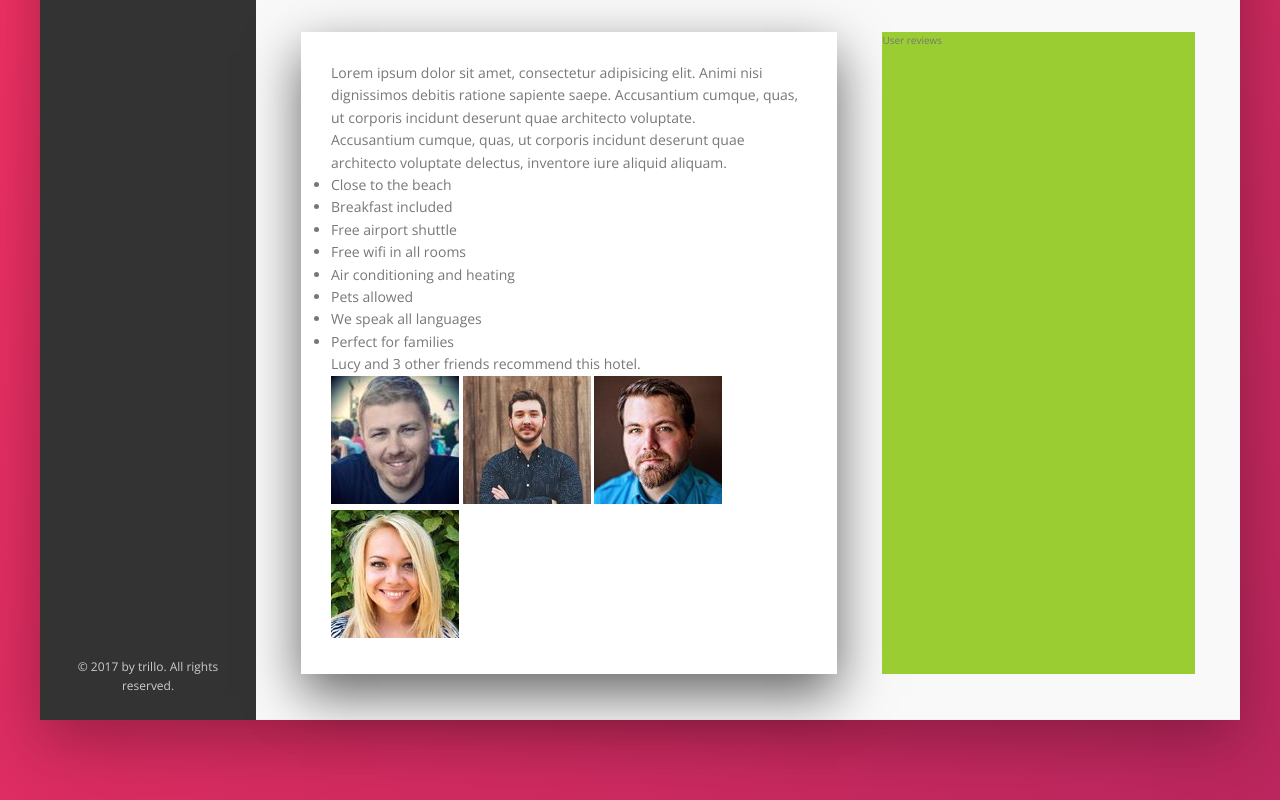
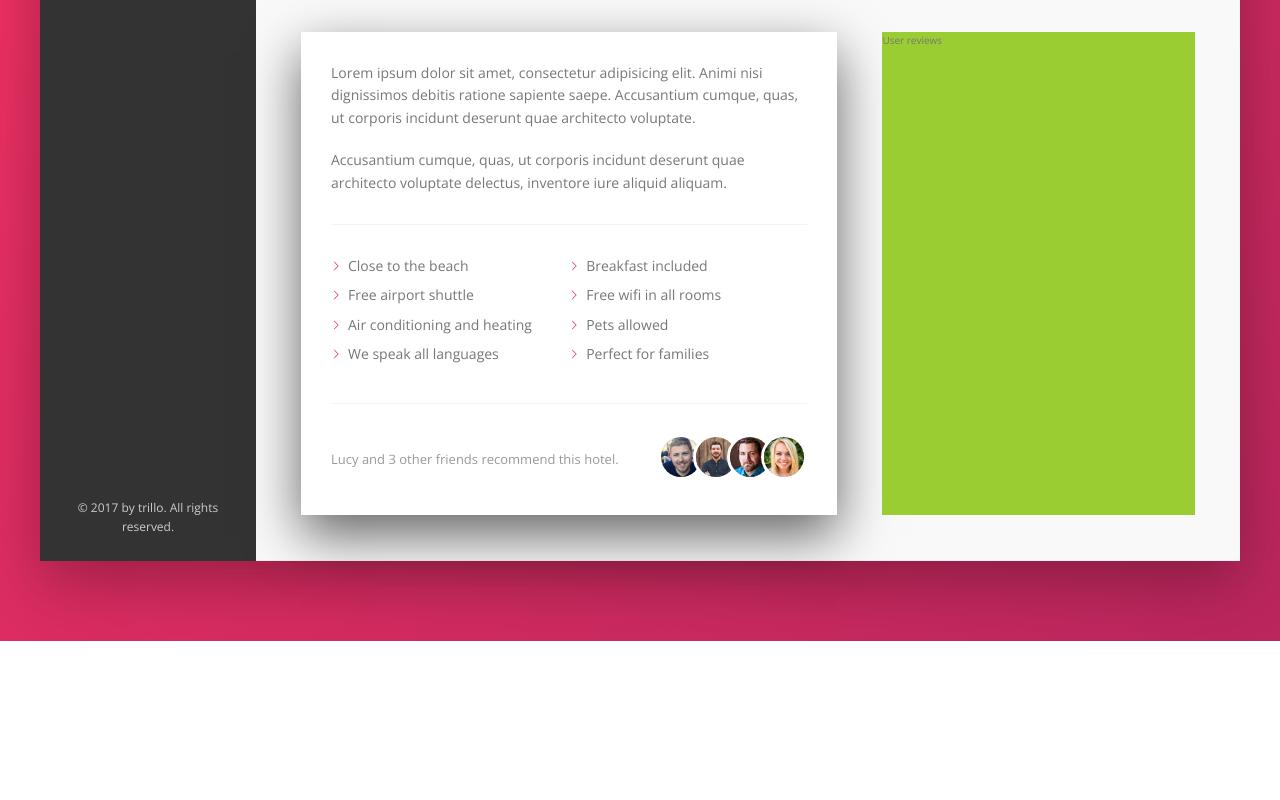
Before and after one commit to Charpell/Trillo, a website: page index.html in a window 1280 px wide. Shown: the part 615-1415 px from the top of the page. After the commit the page ends 1256 px from the top, so only its background shows below. Drawn offline with nearby package versions, Linux system fonts and the light colour scheme; files that its build step writes are made by us from their sources.

Commit message:
Building the Description Section 2

```diff
--- a/index.html
+++ b/index.html
@@ -161,10 +161,10 @@
                                    Lucy and 3 other friends recommend this hotel.
                                </p>
                                <div class="recommend_friends">
-                                   <img src="img/user-3.jpg" alt="Friend 1" class="recommend_photo">
-                                   <img src="img/user-4.jpg" alt="Friend 2" class="recommend_photo">
-                                   <img src="img/user-5.jpg" alt="Friend 3" class="recommend_photo">
-                                   <img src="img/user-6.jpg" alt="Friend 4" class="recommend_photo">
+                                   <img src="img/user-3.jpg" alt="Friend 1" class="recommend__photo">
+                                   <img src="img/user-4.jpg" alt="Friend 2" class="recommend__photo">
+                                   <img src="img/user-5.jpg" alt="Friend 3" class="recommend__photo">
+                                   <img src="img/user-6.jpg" alt="Friend 4" class="recommend__photo">
                                 </div>
                            </div>
                        </div>
--- a/sass/_components.scss
+++ b/sass/_components.scss
@@ -306,3 +306,81 @@
     box-shadow: none;
   }
 }
+
+
+////////////////////////////////////////////////////////
+// PARAGRAPH
+.paragraph:not(:last-of-type) {
+  margin-bottom: 2rem;
+}
+
+
+////////////////////////////////////////////////////////
+// LIST
+.list {
+  list-style: none;
+  margin: 3rem 0;
+  padding: 3rem 0;
+  border-top: var(--line);
+  border-bottom: var(--line);
+
+  display: flex;
+  flex-wrap: wrap;
+
+  &__item {
+    flex: 0 0 50%;
+    margin-bottom: .7rem;
+  }
+
+  &__item::before {
+    content: "";
+    display: inline-block;
+    height: 1rem;
+    width: 1rem;
+    margin-right: .7rem;
+
+    // Older browsers
+    // background-image: url(../img/chevron-thin-right.svg);
+    // background-size: cover;
+
+    // Newer browsers - masks
+    background-color: var(--color-primary);
+    -webkit-mask-image: url(../img/chevron-thin-right.svg);
+    -webkit-mask-size: cover;
+
+    mask-image: url(../img/chevron-thin-right.svg);
+    mask-size: cover;
+  }
+}
+
+
+
+////////////////////////////////////////////////////////
+// RECOMMEND
+.recommend {
+  font-size: 1.3rem;
+  color: var(--color-grey-dark-3);
+
+  display: flex;
+  align-items: center;
+
+  &__count {
+    margin-right: auto;
+  }
+
+  &__friends {
+
+  }
+
+  &__photo {
+    box-sizing: content-box;
+    height: 4rem;
+    width: 4rem;
+    border-radius: 50%;
+    border: 3px solid #fff;
+
+    &:not(:last-child) {
+      margin-right: -1.5rem;
+    }
+  }
+}
```
